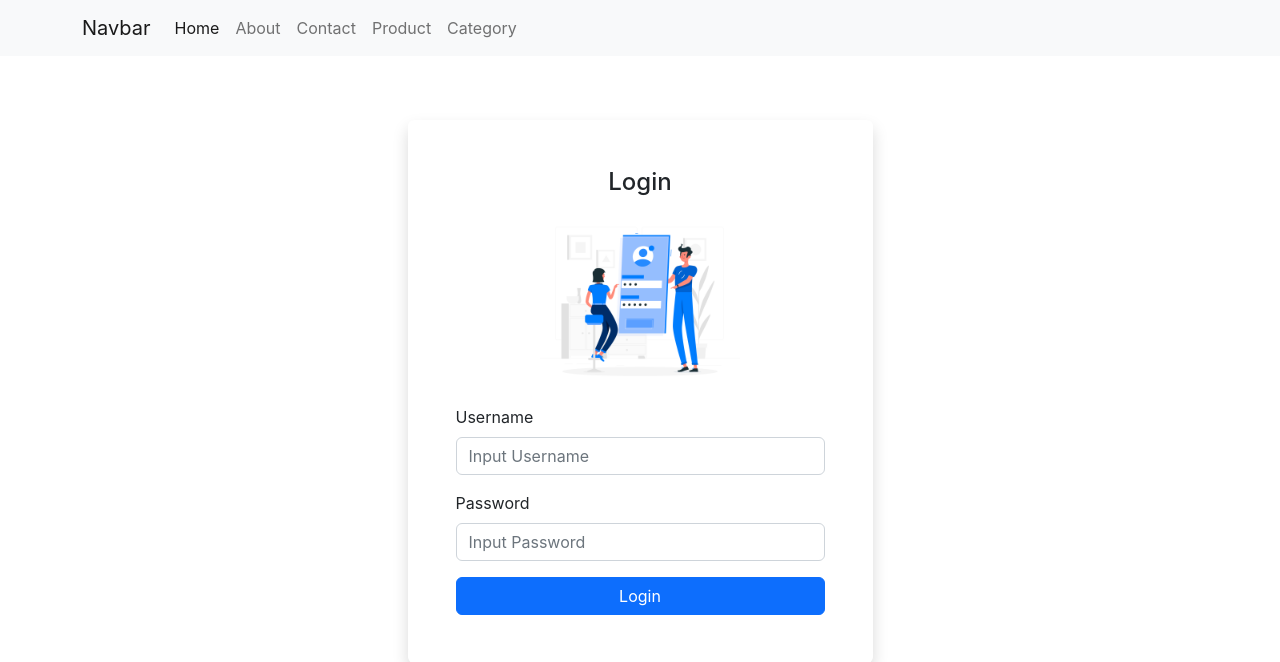
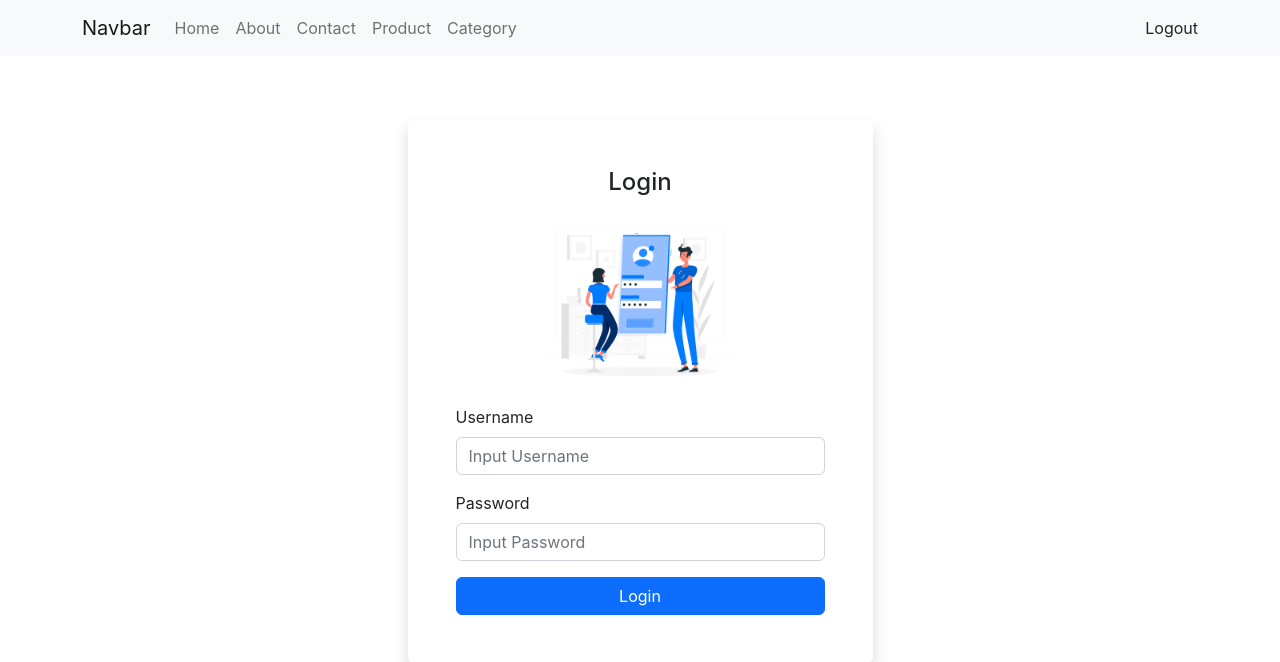
Before and after one commit to ferdyhape/Belajar_Codeigniter_4, a CodeIgniter 4 app: template app/Views/auth/login.php in a window 1280 px wide. Shown: the top 662 px of the page. Run offline with PHP 8.4 and a stand-in for CodeIgniter, Linux system fonts and the light colour scheme; the template is opened without the code that fills it, so the values that code supplies are empty; some libraries are stand-ins or nearby versions.

Commit message:
menata layouts kembali

```diff
--- a/app/Views/layouts/head.php
+++ b/app/Views/layouts/head.php
@@ -1,6 +1,6 @@
 <meta charset="utf-8">
 <meta name="viewport" content="width=device-width, initial-scale=1">
 <link href="https://cdn.jsdelivr.net/npm/bootstrap@5.2.3/dist/css/bootstrap.min.css" rel="stylesheet" integrity="sha384-rbsA2VBKQhggwzxH7pPCaAqO46MgnOM80zW1RWuH61DGLwZJEdK2Kadq2F9CUG65" crossorigin="anonymous">
-
+<script src="https://cdnjs.cloudflare.com/ajax/libs/jquery/3.7.0/jquery.min.js" integrity="sha512-3gJwYpMe3QewGELv8k/BX9vcqhryRdzRMxVfq6ngyWXwo03GFEzjsUm8Q7RZcHPHksttq7/GFoxjCVUjkjvPdw==" crossorigin="anonymous" referrerpolicy="no-referrer"></script>
 <!-- My CSS -->
 <link rel="stylesheet" href="/css/style.css">
--- a/app/Views/layouts/main.php
+++ b/app/Views/layouts/main.php
@@ -7,7 +7,10 @@
 </head>
 
 <body>
-    <?= $this->include('layouts/navbar'); ?>
+    <?php if (service('request')->uri->getPath() != 'login') : ?>
+        <?= $this->include('layouts/navbar'); ?>
+    <?php endif; ?>
+
     <div class="container my-3">
         <?= $this->renderSection('content') ?>
     </div>
--- a/app/Views/layouts/navbar.php
+++ b/app/Views/layouts/navbar.php
@@ -6,12 +6,19 @@
         </button>
         <div class="collapse navbar-collapse" id="navbarNavAltMarkup">
             <div class="navbar-nav">
-                <a class="nav-link active" aria-current="page" href="/">Home</a>
-                <a class="nav-link" href="/about">About</a>
-                <a class="nav-link" href="/contact">Contact</a>
-                <a class="nav-link" href="/product">Product</a>
-                <a class="nav-link" href="/category">Category</a>
+                <a class="nav-link <?php echo (service('request')->uri->getPath() == '/' ? 'active' : ''); ?>" href="/">Home</a>
+                <a class="nav-link <?php echo (service('request')->uri->getPath() == '/about' ? 'active' : ''); ?>" href="/about">About</a>
+                <a class="nav-link <?php echo (service('request')->uri->getPath() == '/contact' ? 'active' : ''); ?>" href="/contact">Contact</a>
+                <a class="nav-link <?php echo (service('request')->uri->getPath() == '/product' ? 'active' : ''); ?>" href="/product">Product</a>
+                <a class="nav-link <?php echo (service('request')->uri->getPath() == '/category' ? 'active' : ''); ?>" href="/category">Category</a>
+            </div>
+            <!-- Logout -->
+            <div class="ms-auto">
+                <?php if (session()->get('user_id')) : ?>
+                    <a class="nav-link" href="/logout">Logout</a>
+                <?php else : ?>
+                    <a class="nav-link <?php echo (service('request')->uri->getPath() == '/login' ? 'active' : ''); ?>" href="/login">Login</a>
+                <?php endif; ?>
             </div>
         </div>
-    </div>
 </nav>
```
